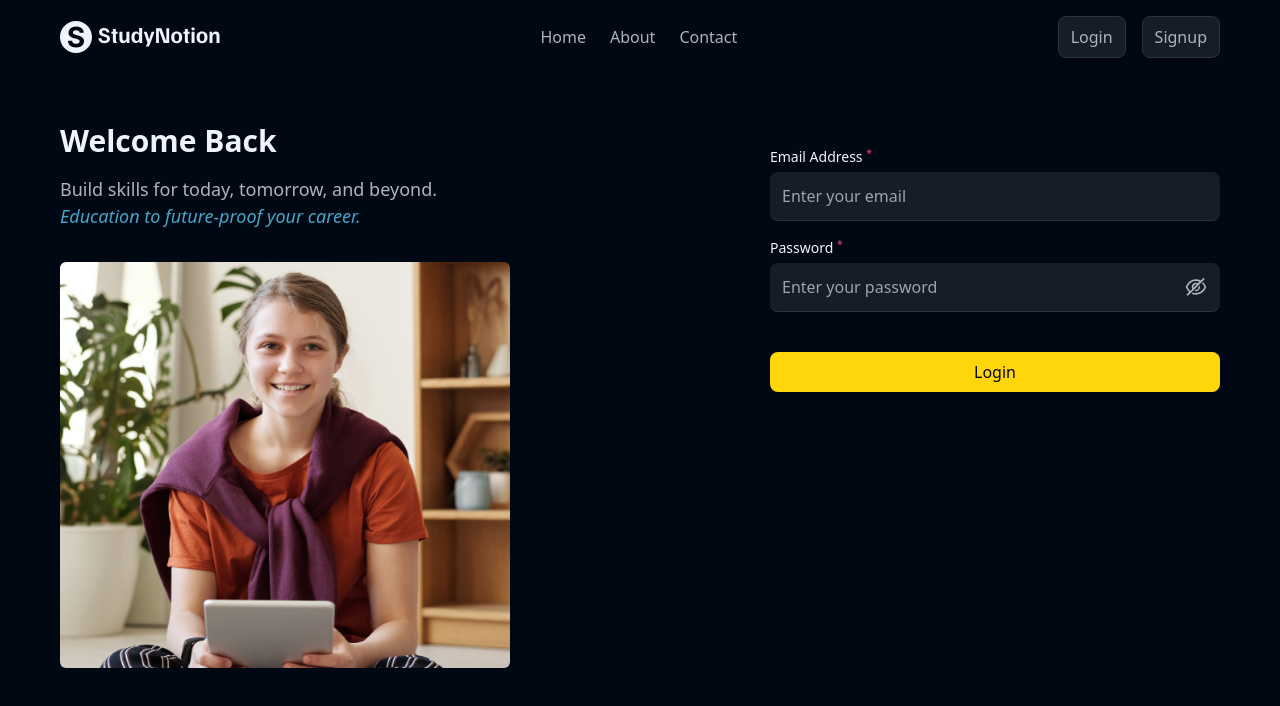
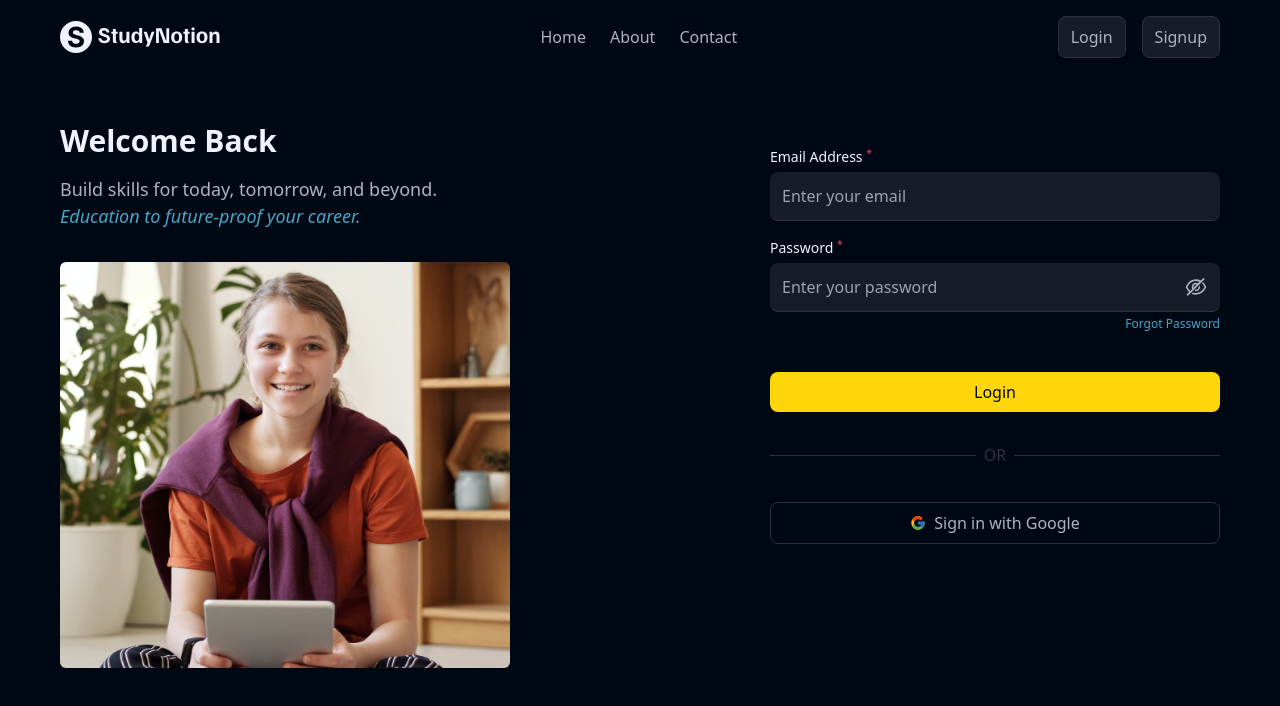
Before and after one commit to Shubham-022/Study-Notion, a React (Create React App) app: page /Login in a window 1280 px wide. Shown: the top 706 px of the page. Built offline with nearby package versions, Linux system fonts and the light colour scheme.

Commit message:
sign in with google added

```diff
--- a/src/App.js
+++ b/src/App.js
@@ -21,6 +21,7 @@ function App() {
         <Route path="/Dashboard" element={<Dashboard />} />
         <Route path="/Login" element={<Login setIsLoggedIn={setIsLoggedIn} isLoggedIn={isLoggedIn} setLoginpage={setLoginpage} loginpage={loginpage} />} />
         <Route path="/Signup" element={<Signup setIsLoggedIn={setIsLoggedIn} isLoggedIn={isLoggedIn} setLoginpage={setLoginpage} loginpage={loginpage} />} />
+        <Route path="*" element={<Home />} />
       </Routes>
     </div>
   );
--- a/src/pages/Login.jsx
+++ b/src/pages/Login.jsx
@@ -1,9 +1,10 @@
 import Template from "../components/Auth/Template";
 import loginImg from "../assets/login.png";
-import { useNavigate } from "react-router-dom";
+import { useNavigate, NavLink } from "react-router-dom";
 import { useState } from "react";
 import { toast } from "react-toastify";
 import { AiOutlineEye, AiOutlineEyeInvisible } from "react-icons/ai";
+import { FcGoogle } from "react-icons/fc";
 
 function Login({ setIsLoggedIn, isLoggedIn, setLoginpage, loginpage }) {
   const navigate = useNavigate();
@@ -52,8 +53,25 @@ function Login({ setIsLoggedIn, isLoggedIn, setLoginpage, loginpage }) {
               <AiOutlineEyeInvisible fontSize={24} fill="#AFB2BF" />
             )}
           </span>
+
+          <NavLink to="#">
+            <p className="text-xs mt-1 text-blue-100 max-w-max ml-auto">
+              Forgot Password
+            </p>
+          </NavLink>
         </label>
         <button className="bg-yellow-50 rounded-[8px] font-medium text-richblack-900 px-[12px] py-[8px] mt-6">Login</button>
+
+        <div className="flex w-full items-center my-4 gap-x-2">
+          <div className="w-full h-[1px] bg-richblack-700"></div>
+          <p className="text-richblack-700 font-medium leading-[1.375rem]">OR</p>
+          <div className="w-full h-[1px] bg-richblack-700"></div>
+        </div>
+
+        <button className="w-full flex justify-center items-center rounded-[8px] font-medium text-richblack-100 border border-richblack-700 px-[12px] py-[8px] gap-x-2 mt-1">
+          <FcGoogle />
+          <p>Sign in with Google</p>
+        </button>
       </form>
     </div>
   );
--- a/src/pages/Signup.jsx
+++ b/src/pages/Signup.jsx
@@ -3,6 +3,7 @@ import signupImg from "../assets/signup.png";
 import { useNavigate } from "react-router-dom";
 import { useState } from "react";
 import { AiOutlineEye, AiOutlineEyeInvisible } from "react-icons/ai";
+import { FcGoogle } from "react-icons/fc";
 import { toast } from "react-toastify";
 
 function Signup({ setIsLoggedIn, isLoggedIn, setLoginpage, loginpage }) {
@@ -88,6 +89,17 @@ function Signup({ setIsLoggedIn, isLoggedIn, setLoginpage, loginpage }) {
         </div>
 
         <button className="bg-yellow-50 rounded-[8px] font-medium text-richblack-900 px-[12px] py-[8px] mt-6 w-full">Create Account</button>
+
+        <div className="flex w-full items-center my-4 gap-x-2">
+          <div className="w-full h-[1px] bg-richblack-700"></div>
+          <p className="text-richblack-700 font-medium leading-[1.375rem]">OR</p>
+          <div className="w-full h-[1px] bg-richblack-700"></div>
+        </div>
+
+        <button className="w-full flex justify-center items-center rounded-[8px] font-medium text-richblack-100 border border-richblack-700 px-[12px] py-[8px] gap-x-2 mt-1">
+          <FcGoogle />
+          <p>Sign in with Google</p>
+        </button>
       </form>
     </div>
   );
```
